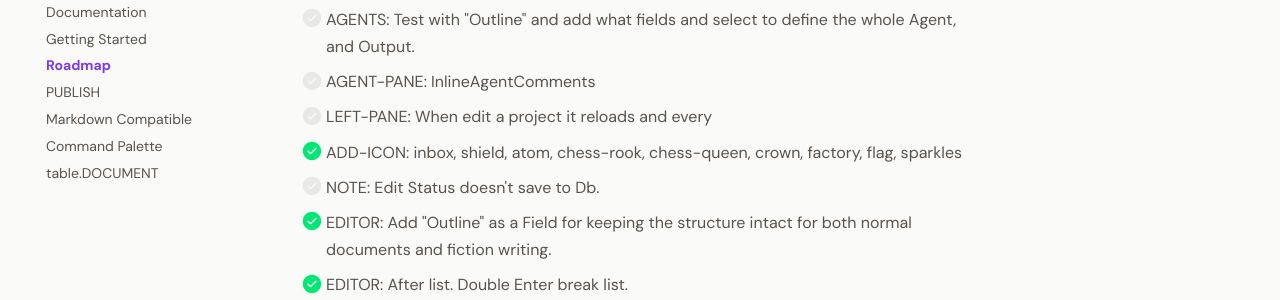
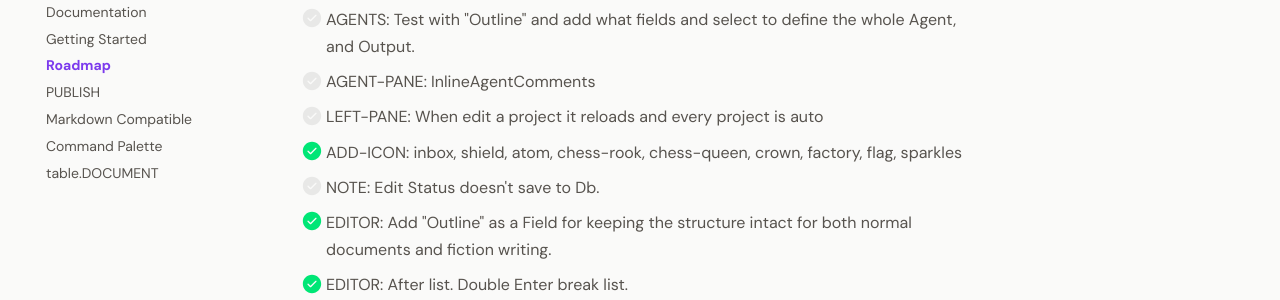
Before and after one commit to larssonhthomas-afk/writebase-docs, an MkDocs documentation site: the page built from docs/009-roadmap.md, in a window 1280 px wide and 900 px high, scrolled down 950 px. Shown: the part 154-454 px from the top of the window. Built offline with MkDocs 1.6.1 and Material for MkDocs 9.7.7, drawn with Linux system fonts in a browser that asks for light colours; some web fonts are replaced.

Commit message:
Update 009-roadmap.md

```diff
--- a/docs/009-roadmap.md
+++ b/docs/009-roadmap.md
@@ -42,7 +42,7 @@ This Backlog has a priority 1-3.
 - [ ] SHORTCUTS: Review keyboard shortcuts.
 - [ ] AGENTS: Test with "Outline" and add what fields and select to define the whole Agent, and Output.
 - [ ] AGENT-PANE: InlineAgentComments
-- [ ] LEFT-PANE: When edit a project it reloads and every
+- [ ] LEFT-PANE: When edit a project it reloads and every project is auto
 - [x] ADD-ICON: inbox, shield, atom, chess-rook, chess-queen, crown, factory, flag, sparkles
 - [ ] NOTE: Edit Status doesn't save to Db.
 
```
